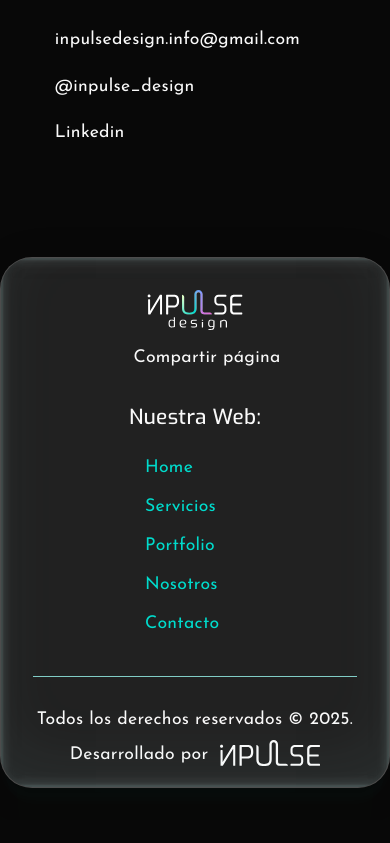
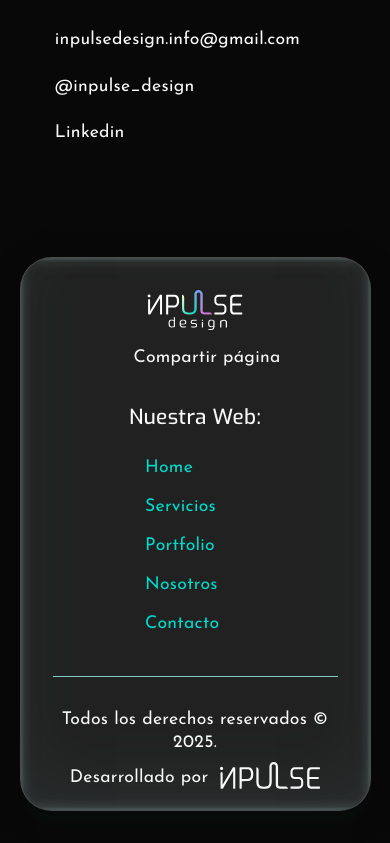
Before and after one commit to EmiLongo/inpulse, a React (Vite) app: page / in a window 390 px wide. Shown: the part 2320-3163 px from the top of the page. Before the commit the page ends 3140 px from the top, so only its background shows below. Built offline with nearby package versions, Linux system fonts and the light colour scheme; no server answers; some icons are missing; a web font is replaced by a local one.

Commit message:
md footer - se acomoda la version mobile

```diff
--- a/src/shared/Layout/components/Footer.tsx
+++ b/src/shared/Layout/components/Footer.tsx
@@ -133,7 +133,7 @@ export const Footer: React.FC = () => {
       paddingBottom: "1rem",
       color: palette.primary.light,
       maxWidth: "1280px",
-      width: "100%",
+      width: {xs: "90%", lg: "100%"},
       margin: "2rem auto",
       borderRadius: "2rem",
       ...glassEffect
```
